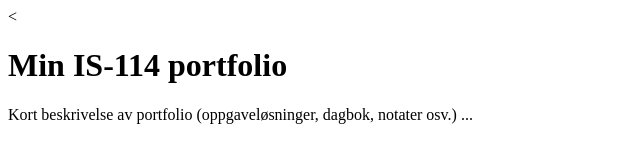
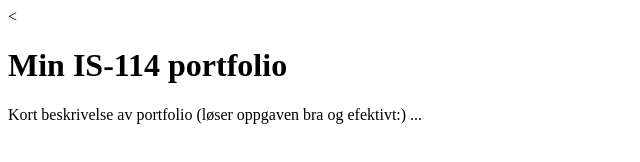
Before and after one commit to 05hadi/oblig-0, a plain HTML site: page docs/index.html in a window 1280 px wide. Shown: the full height of the page, 0-640 px from the left. Drawn offline with Linux system fonts and the light colour scheme.

Commit message:
secondcommit

```diff
--- a/docs/index.html
+++ b/docs/index.html
@@ -3,10 +3,10 @@
 <head>
 <meta charset="utf-8">
 <meta name="viewport" content="width=device-width, initial-scale=1">
-<title>(navn [mellomnavn]* etternavn)</title>
+<title>(Hadi Farhat)</title>
 <</head>
 <body>
 <h1>Min IS-114 portfolio</h1>
-<p>Kort beskrivelse av portfolio (oppgaveløsninger, dagbok, notater osv.) ...
+<p>Kort beskrivelse av portfolio (løser oppgaven bra og efektivt:) ...
 </body>
 </html>
```
